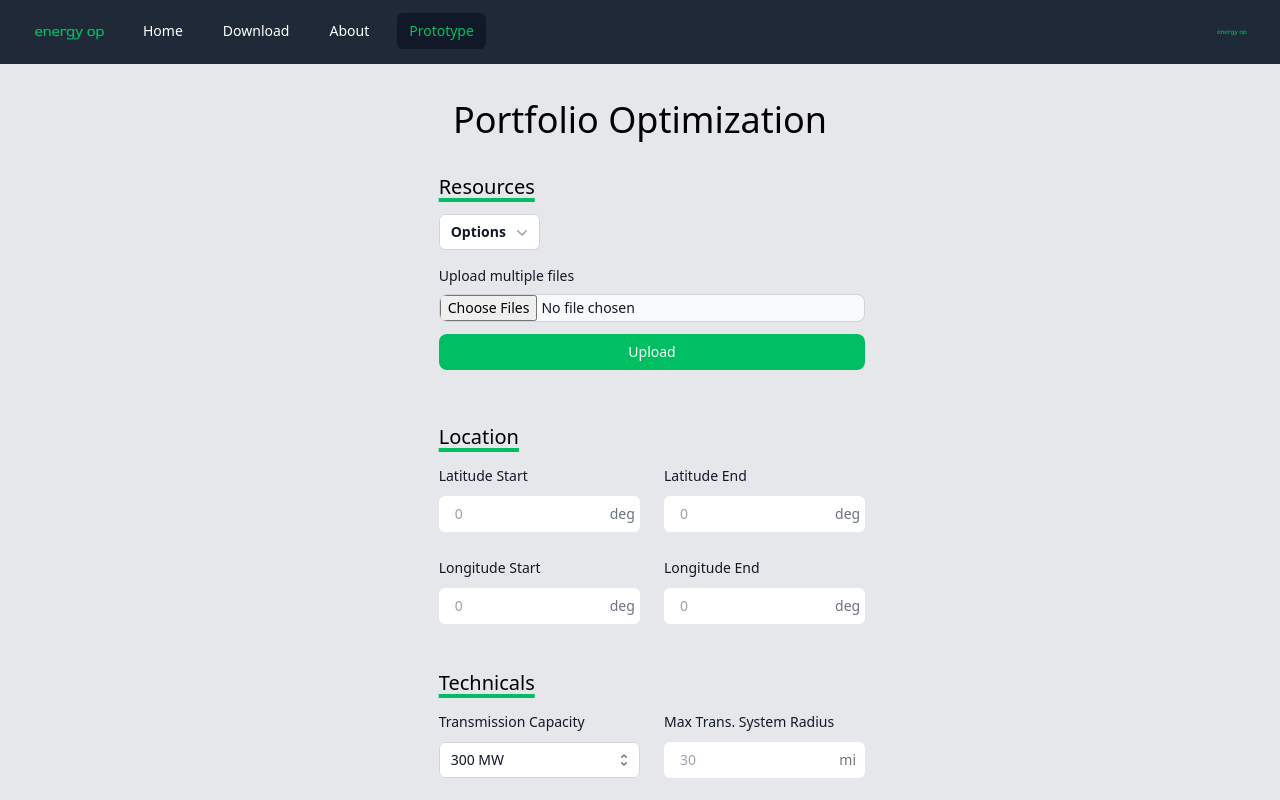
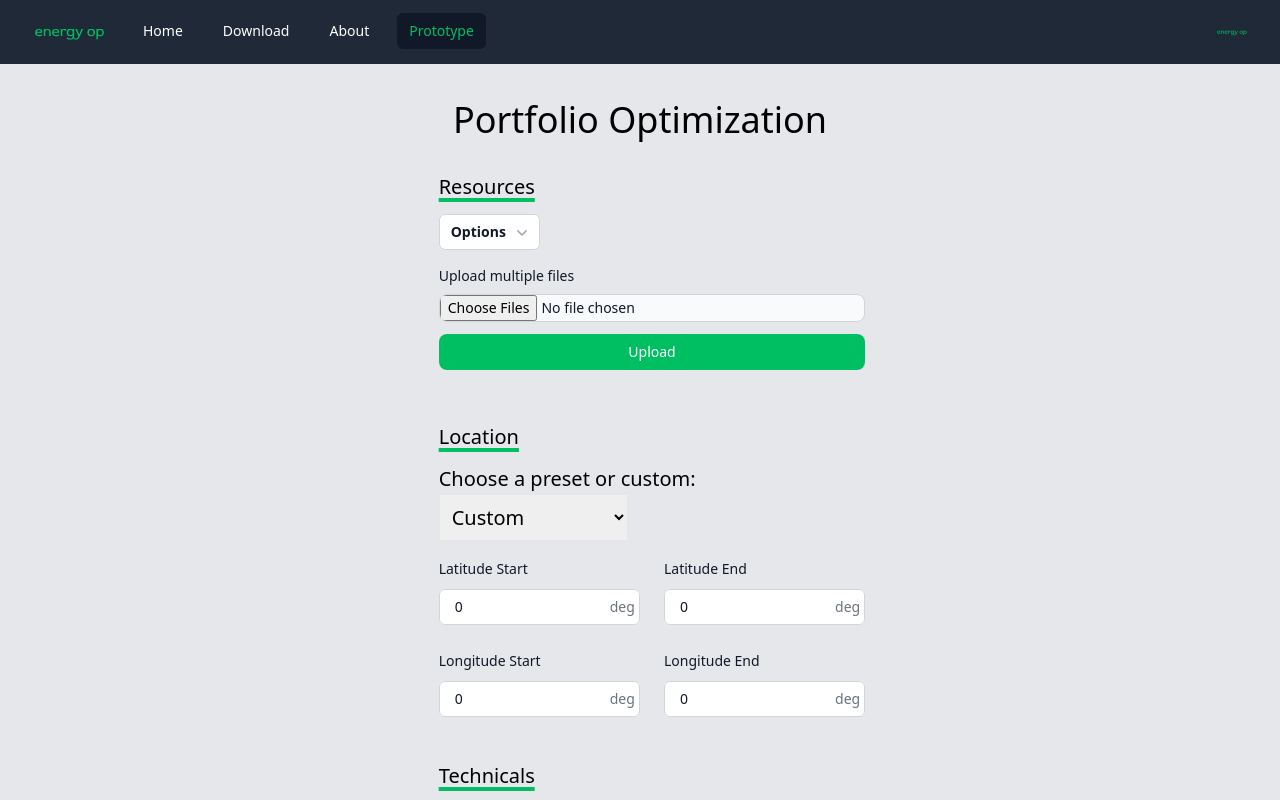
Before and after one commit to TheFluffyNebula/portfolioOptApp, a Next.js app in the folder frontend/: page /prototype in a window 1280 px wide. Shown: the top 800 px of the page. Built offline with nearby package versions, Linux system fonts and the light colour scheme.

Commit message:
states dropdown working!

```diff
--- a/frontend/src/components/Input.tsx
+++ b/frontend/src/components/Input.tsx
@@ -3,72 +3,75 @@ import React from 'react';
 interface InputProps {
     label: string;
     type: string;
-    placeholder: string;
+    placeholder?: string;
     curr: string;
     step: string;
-    state?: {
-        wind: string[],
-        wave: string[],
-        kite: string[],
-        transmission: string[],
-        lcoe_max: number,
-        lcoe_min: number,
-        lcoe_step: number,
-        start_year: number,
-        end_year: number,
-      };
-      setState?: any;
-};
-
+    // Updated state type to include the missing keys like max_system_radius
+    state?: any;
+    setState?: any;
+    value?: string | number; // This is the most important prop for presets
+    onChange?: (event: React.ChangeEvent<HTMLInputElement>) => void;
+}
 
 const Input = (props: InputProps) => {
-    const onChangeHandler = (event) => {
-        if (!props.state || !props.setState) return; // Exit early if no state logic is needed
+    // Mapping labels to state keys to clean up the logic
+    const labelMap: Record<string, string> = {
+        "LCOE Min": "lcoe_min",
+        "LCOE Max": "lcoe_max",
+        "LCOE Step Size": "lcoe_step",
+        "Max Trans. System Radius": "max_system_radius",
+        "Number of Wind Devices / Resource": "WindTurbinesPerSite",
+        "Number of Wind Devices / sq. km": "WindResolutionKm",
+        "Number of Wave Devices / Resource": "WaveTurbinesPerSite",
+        "Number of Kite Devices / Resource": "KiteTurbinesPerSite",
+        "Number of Coaxial Devices / Resource": "CoaxialTurbinesPerSite",
+        "Distance from Shore": "distance_from_shore", // Ensure these match your state
+        "Max Water Depth": "max_water_depth"
+    };
 
-        if (props.label == "LCOE Min")
-        props.setState({...props.state, lcoe_min: parseInt(event.target.value)});
+    const onChangeHandler = (event: React.ChangeEvent<HTMLInputElement>) => {
+        const rawValue = event.target.value;
+        // 1. Trigger the coordinate change handler if passed (Location fields)
+        if (props.onChange) {
+            props.onChange(event);
+        }
 
-        if (props.label == "LCOE Max")
-            props.setState({...props.state, lcoe_max: parseInt(event.target.value)});
+        // 2. Trigger the generic state logic if passed (Technical fields)
+        if (props.state && props.setState) {
+            const key = labelMap[props.label];
+            if (key) {
+                // Convert to number, but if it's empty, use 0
+                // Using Number() helps strip leading zeros when the state updates
+                const numValue = rawValue === "" ? 0 : Number(rawValue);
+                props.setState({
+                    ...props.state,
+                    [key]: numValue
+                });
+            }
+        }
+    };
 
-        if (props.label == "LCOE Step Size")
-            props.setState({...props.state, lcoe_step: parseInt(event.target.value)});
-        if (props.label == 'Max Trans. System Radius')
-            props.setState({...props.state, max_system_radius: parseInt(event.target.value)});
-        if (props.label == 'Number of Wind Devices / Resource')
-            props.setState({...props.state, WindTurbinesPerSite: parseInt(event.target.value)});
-        if (props.label == 'Number of Wind Devices / sq. km')
-            props.setState({...props.state, WindResolutionKm: parseInt(event.target.value)});
-
-        if (props.label == 'Number of Wave Devices / Resource')
-            props.setState({...props.state, WaveTurbinesPerSite: parseInt(event.target.value)});
-
-        if (props.label == 'Number of Kite Devices / Resource')
-            props.setState({...props.state, KiteTurbinesPerSite: parseInt(event.target.value)});
-
-        if (props.label == 'Number of Coaxial Devices / Resource')
-            props.setState({...props.state, CoaxialTurbinesPerSite: parseInt(event.target.value)});
-    };
     return (
-        <div>
-            <label htmlFor="price" className="block text-sm/6 font-medium text-gray-900">
+        <div className="w-full">
+            <label className="block text-sm/6 font-medium text-gray-900">
                 {props.label}
             </label>
             <div className="mt-2">
-                <div className="flex items-center rounded-md bg-white pl-3 outline-1 -outline-offset-1 outline-gray-300 has-[input:focus-within]:outline-2 has-[input:focus-within]:-outline-offset-2 has-[input:focus-within]:outline-indigo-600">
+                <div className="flex items-center rounded-md bg-white pl-3 outline outline-1 -outline-offset-1 outline-gray-300 focus-within:outline focus-within:outline-2 focus-within:-outline-offset-2 focus-within:outline-indigo-600">
                     <input
-                        id="price"
-                        name="price"
                         type={props.type}
                         step={props.step}
                         placeholder={props.placeholder}
+                        // Convert to Number and back to String to strip leading zeros
+                        // but only if it's not empty (to allow backspacing)
+                        value={props.value === "" ? "" : Number(props.value).toString()}
                         onChange={onChangeHandler}
-                        className="block min-w-0 grow py-1.5 pr-3 pl-1 text-base text-gray-900 placeholder:text-gray-400 focus:outline-none sm:text-sm/6 rounded-md"
+                        className="block min-w-0 grow py-1.5 pr-3 pl-1 text-base text-gray-900 focus:outline-none sm:text-sm/6 rounded-md"
                     />
-                    <div className="grid shrink-1 grid-cols-1 focus-within:relative">
-                        <div className="col-start-1 row-start-1 w-full appearance-none rounded-md py-1.5 pr-7 pl-3 text-base text-gray-500 placeholder:text-gray-400 focus:outline-2 focus:-outline-offset-2 focus:outline-indigo-600 sm:text-sm/6">
+                    <div className="grid shrink-1 grid-cols-1">
+                        <span className="col-start-1 row-start-1 py-1.5 pr-7 pl-3 text-base text-gray-500 sm:text-sm/6">
                             {props.curr}
-                        </div>
+                        </span>
                     </div>
                 </div>
             </div>
--- a/frontend/src/pages/prototype.tsx
+++ b/frontend/src/pages/prototype.tsx
@@ -38,6 +38,25 @@ const Prototype = () => {
         CoaxialTurbinesPerSite: 390
     });
 
+    // map each option to its coordinates
+    const STATE_RANGES: Record<string, { lat: [number, number]; lon: [number, number] }> = {
+        fl: { lat: [24.2, 31.0], lon: [-81, -65] },
+        ga: { lat: [30.6, 32.2], lon: [-81, -65] },
+        sc: { lat: [32.0, 34.0], lon: [-81, -65] },
+        nc: { lat: [33.7, 36.6], lon: [-81, -65] },
+        va: { lat: [36.4, 38.2], lon: [-81, -65] },
+        md: { lat: [38.0, 38.6], lon: [-81, -65] },
+        de: { lat: [38.4, 39.5], lon: [-81, -65] },
+        nj: { lat: [38.8, 41.0], lon: [-81, -65] },
+        ny: { lat: [40.4, 41.5], lon: [-81, -65] },
+        ct: { lat: [41.2, 41.5], lon: [-81, -65] },
+        ri: { lat: [41.1, 41.5], lon: [-81, -65] },
+        ma: { lat: [41.1, 42.9], lon: [-81, -65] },
+        nh: { lat: [42.8, 43.3], lon: [-81, -65] },
+        me: { lat: [43.0, 45.5], lon: [-81, -65] },
+        custom: { lat: [0, 0], lon: [0, 0] }
+    };
+
     const [files, setFiles] = useState([]);
 
     const [ portfolio, setPortfolio ] = useState([]);
@@ -48,6 +67,20 @@ const Prototype = () => {
     });
 
     const [imgSrc, setImgSrc] = useState("");
+
+    const [coords, setCoords] = useState({
+            latStart: 0,
+            latEnd: 0,
+            lonStart: 0,
+            lonEnd: 0,})
+
+    useEffect(() => {
+        console.log(useApiData)
+    }, [useApiData]);
+
+    useEffect(() => {
+        console.log(state);
+    }, [state]);
 
     const handleChange = (e:any) => {
         setFiles(Array.from(e.target.files));
@@ -82,10 +115,6 @@ const Prototype = () => {
         console.log(response);
         // alert(data.message || "Upload complete!");
     }
-
-    useEffect(() => {
-        console.log(useApiData)
-    }, [useApiData]);
 
     const handleWindDownload = async () => {
         if(useApiData.WindResolutionKm !== 2){
@@ -166,9 +195,27 @@ const Prototype = () => {
         console.log(imageURL);
     };
 
-    useEffect(() => {
-        console.log(state);
-    }, [state]);
+    // Update all fields when dropdown changes
+    const handlePresetChange = (e: React.ChangeEvent<HTMLSelectElement>) => {
+        console.log("hiya!");
+        const val = e.target.value;
+        const range = STATE_RANGES[val];
+        if (range) {
+            setCoords({
+                latStart: range.lat[0],
+                latEnd: range.lat[1],
+                lonStart: range.lon[0],
+                lonEnd: range.lon[1],
+            });
+        }
+    };
+
+    // Update individual fields so they remain editable
+    const handleInputChange = (field: keyof typeof coords, value: string) => {
+        console.log("handling input change");
+        setCoords(prev => ({ ...prev, [field]: parseFloat(value) || 0 }));
+    };
+
     return (
         <div className='w-2/3 lg:w-1/3 flex flex-col items-center justify-center'>
             {state.load === true ? <div>
@@ -215,11 +262,54 @@ const Prototype = () => {
 
                 <div className='m-3 mb-8 w-full'>
                 <p className="mb-3 not-italic underline decoration-4 underline-offset-4" style={{ textDecorationColor: colorPallete.primary }}>Location</p>
+                    <label htmlFor="location-presets">Choose a preset or custom:</label>
+                    <select
+                        name="location-presets"
+                        id="location-presets"
+                        onChange={handlePresetChange}
+                        className="block mb-4 border p-2"
+                    >
+                        <option value="custom">Custom</option>
+                        <option value="fl">Florida</option>
+                        <option value="ga">Georgia</option>
+                        <option value="sc">South Carolina</option>
+                        <option value="nc">North Carolina</option>
+                        <option value="va">Virginia</option>
+                        <option value="md">Maryland</option>
+                        <option value="de">Delaware</option>
+                        <option value="nj">New Jersey</option>
+                        <option value="ny">New York</option>
+                        <option value="ct">Connecticut</option>
+                        <option value="ri">Rhode Island</option>
+                        <option value="ma">Massachusetts</option>
+                        <option value="nh">New Hampshire</option>
+                        <option value="me">Maine</option>
+                    </select>
                     <div className='grid grid-cols-2 gap-6 justify-center'>
-                        <Input label='Latitude Start' step="0.01" type='number' placeholder='0' curr='deg'/>
-                        <Input label='Latitude End' step="0.01" type='number' placeholder='0' curr='deg'/>
-                        <Input label='Longitude Start' type='number' step="0.01" placeholder='0' curr='deg'/>
-                        <Input label='Longitude End' type='number' step="0.01" placeholder='0' curr='deg'/>
+                        <Input
+                        label='Latitude Start'
+                        value={coords.latStart}
+                        onChange={(e) => handleInputChange('latStart', e.target.value)}
+                        step="0.01" type='number' curr='deg'
+                        />
+                        <Input
+                        label='Latitude End'
+                        value={coords.latEnd}
+                        onChange={(e) => handleInputChange('latEnd', e.target.value)}
+                        step="0.01" type='number' curr='deg'
+                        />
+                        <Input
+                        label='Longitude Start'
+                        value={coords.lonStart}
+                        onChange={(e) => handleInputChange('lonStart', e.target.value)}
+                        step="0.01" type='number' curr='deg'
+                        />
+                        <Input
+                        label='Longitude End'
+                        value={coords.lonEnd}
+                        onChange={(e) => handleInputChange('lonEnd', e.target.value)}
+                        step="0.01" type='number' curr='deg'
+                        />
                     </div>
                 </div>
 
```
